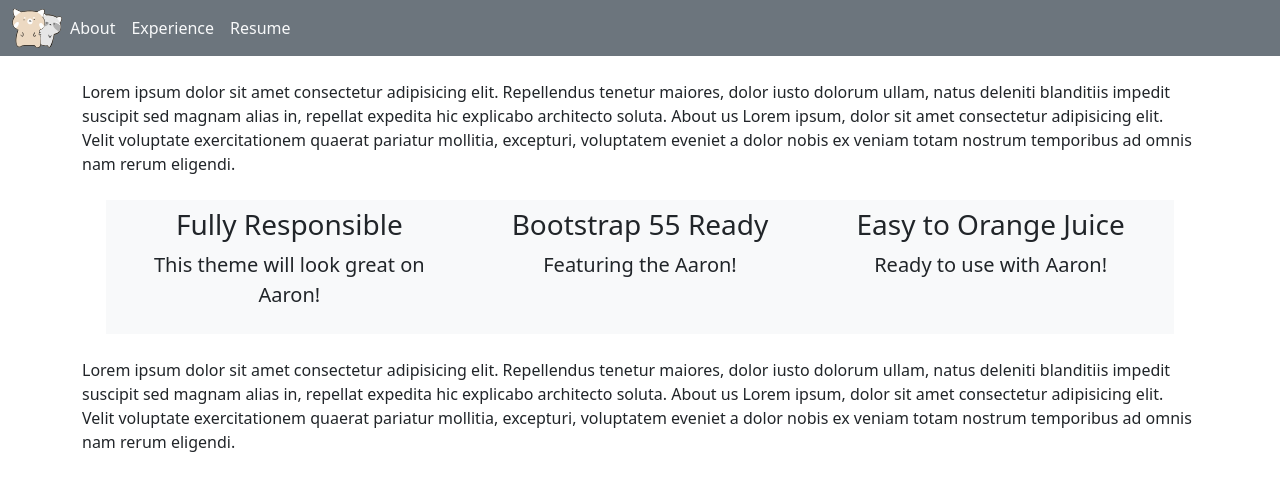
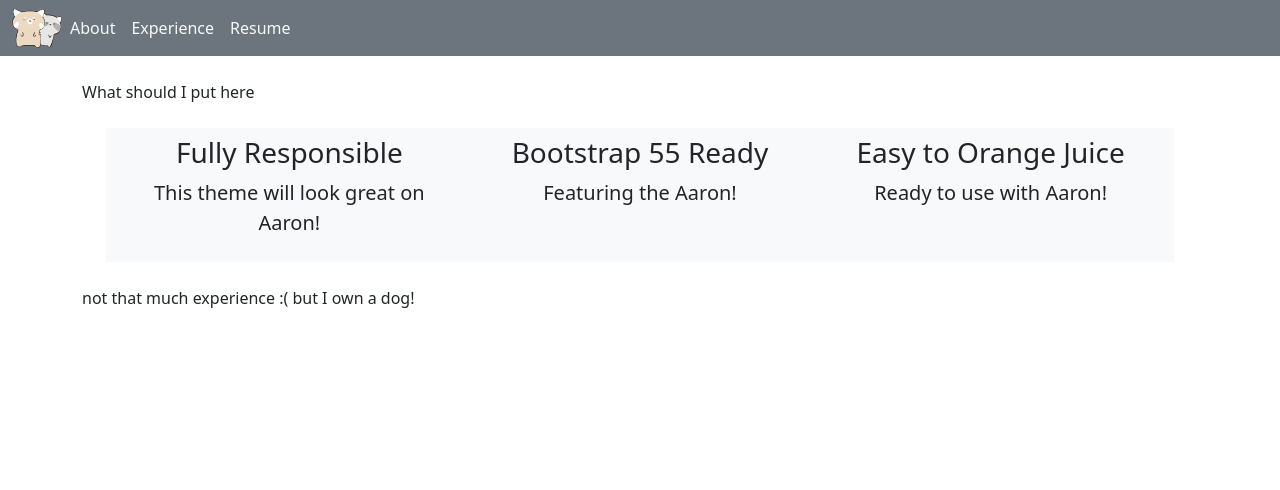
Before and after one commit to AaronH-o/react-resume, a React (Vite) app: page /resume in a window 1280 px wide. Shown: the top 490 px of the page. Built offline with nearby package versions, Linux system fonts and the light colour scheme.

Commit message:
updated file names and modified experience page

```diff
--- a/src/pages/ExperiencePage.jsx
+++ b/src/pages/ExperiencePage.jsx
@@ -3,13 +3,7 @@ export default function AboutPage() {
   return (
     <div className="container pt-4">
       <p>
-        Lorem ipsum dolor sit amet consectetur adipisicing elit. Repellendus
-        tenetur maiores, dolor iusto dolorum ullam, natus deleniti blanditiis
-        impedit suscipit sed magnam alias in, repellat expedita hic explicabo
-        architecto soluta. About us Lorem ipsum, dolor sit amet consectetur
-        adipisicing elit. Velit voluptate exercitationem quaerat pariatur
-        mollitia, excepturi, voluptatem eveniet a dolor nobis ex veniam totam
-        nostrum temporibus ad omnis nam rerum eligendi.
+        What should I put here
       </p>
       <section className="features-icons bg-light text-center m-4">
         <div className="container">
@@ -51,13 +45,7 @@ export default function AboutPage() {
         </div>
       </section>
       <p>
-        Lorem ipsum dolor sit amet consectetur adipisicing elit. Repellendus
-        tenetur maiores, dolor iusto dolorum ullam, natus deleniti blanditiis
-        impedit suscipit sed magnam alias in, repellat expedita hic explicabo
-        architecto soluta. About us Lorem ipsum, dolor sit amet consectetur
-        adipisicing elit. Velit voluptate exercitationem quaerat pariatur
-        mollitia, excepturi, voluptatem eveniet a dolor nobis ex veniam totam
-        nostrum temporibus ad omnis nam rerum eligendi.
+        not that much experience :( but I own a dog!
       </p>
     </div>
   );
```
